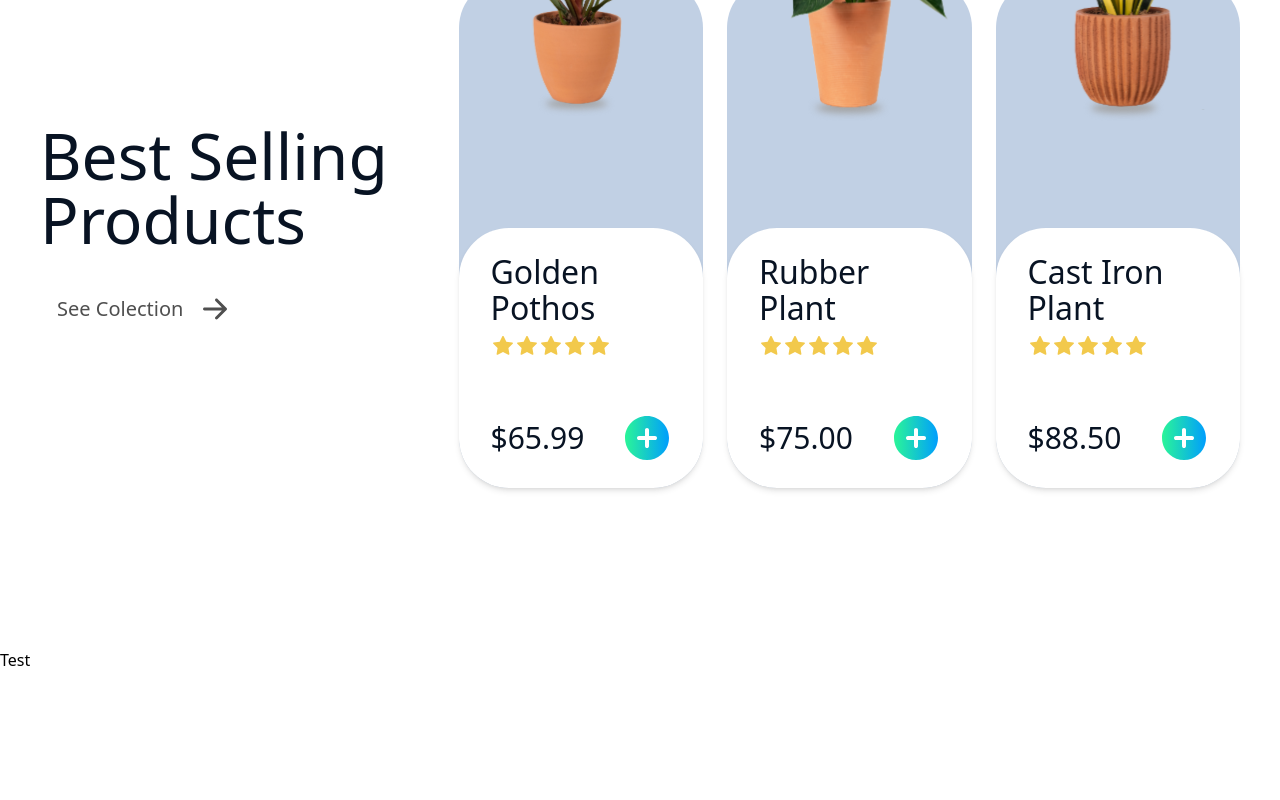
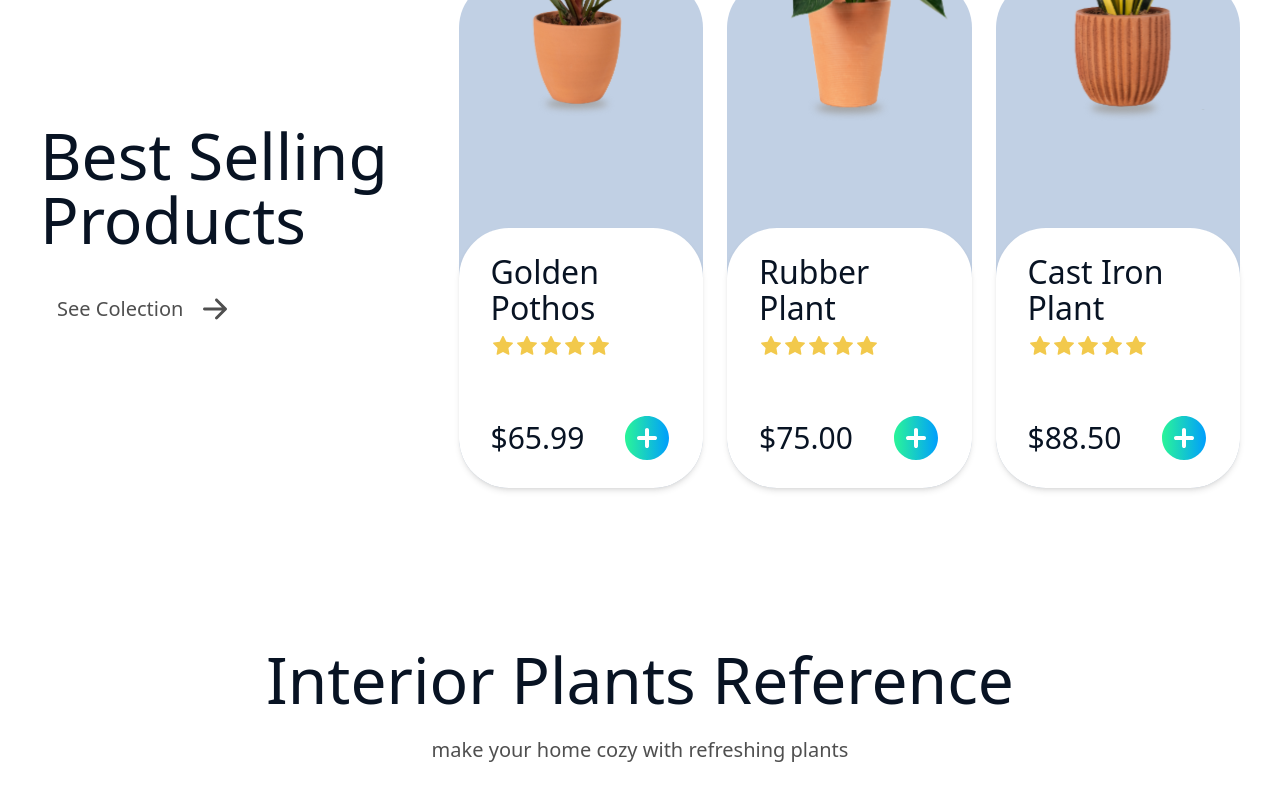
Before and after one commit to NerminVej/Crafted-Comforts, a React (Vite) app: page / in a window 1280 px wide. Shown: the part 1336-2136 px from the top of the page. Before the commit the page ends 2008 px from the top, so only its background shows below. Built offline with nearby package versions, Linux system fonts and the light colour scheme.

Commit message:
made the reference title and subtitle fade in

```diff
--- a/src/components/Reference.tsx
+++ b/src/components/Reference.tsx
@@ -7,5 +7,18 @@ import imageThree from "../assets/image-three.svg";
 import FadeIn from "./ui/FadeIn";
 
 export const Reference = () => {
-  return <div>Test</div>;
+  return     <div id="reference" className="mb-[160px] px-10 max-w-[1490px] mx-auto">
+        <FadeIn delay={0.2} direction="down">
+        <h1 className="text-5xl lg:text-[64px] font-medium text-fontBlack mb-6 text-center">
+          {referenceTitle}
+        </h1>
+      </FadeIn>
+      <FadeIn delay={0.4} direction="down">
+        <h5 className="text-[#4F4F4F] text-lg xs:text-xl mb-12 text-center">
+          {referenceSubtitle}
+        </h5>
+      </FadeIn>
+
+
+  </div>;
 };
```
